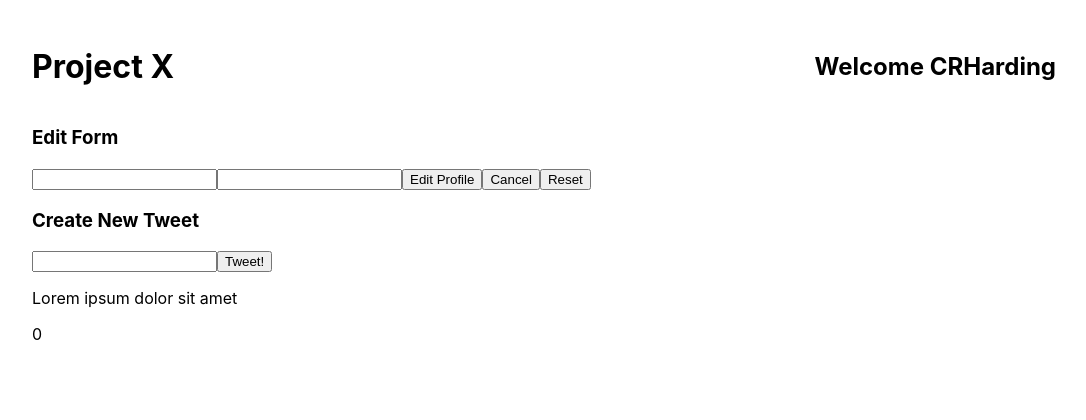
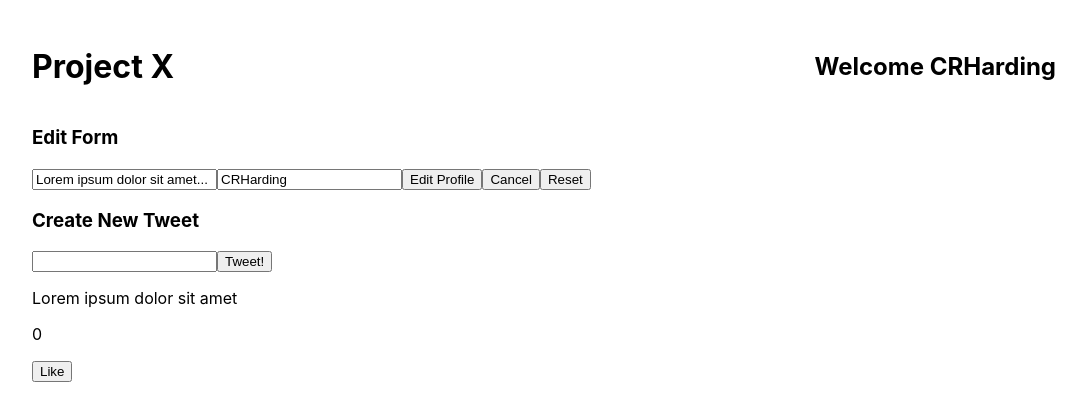
Before and after one commit to CRHarding/project-x, a React (Create React App) app: page / in a window 1280 px wide. Both pictures are taken after a click on the button "Edit Profile". Shown: the top 420 px of the page, without its empty margins (96-1182 px from the left). Built offline with nearby package versions, Linux system fonts and the light colour scheme.

Commit message:
Update tweet in place.

```diff
--- a/src/App.js
+++ b/src/App.js
@@ -51,6 +51,30 @@ class App extends Component {
     })
   }
 
+  submitEditProfile = (bio, username) => {
+    const user = this.state.user;
+    user.bio = bio;
+    user.username = username;
+
+    this.setState({
+      user,
+      editProfile: false
+    })
+  }
+
+  updateTweet = id => {
+    const tweets = this.state.tweets.map(tweet => {
+      if (tweet.uuid === id) {
+        tweet.likes += 1;
+      }
+      return tweet;
+    })
+
+    this.setState({
+      tweets
+    })
+  }
+
   render() {
     return (
       <div className="App">
@@ -59,11 +83,19 @@ class App extends Component {
           <h2>Welcome {this.state.user.username}</h2>
         </header>
         {this.state.editProfile ?
-            <Form user={this.state.user} editProfile={this.editProfile} />
+            <Form
+              user={this.state.user}
+              editProfile={this.editProfile}
+              submitEditProfile={this.submitEditProfile}
+            />
           :
-            <Profile user={this.state.user} editProfile={this.editProfile} /> }
+            <Profile
+              user={this.state.user}
+              editProfile={this.editProfile}
+            />
+        }
         <CreateTweet createTweet={this.createTweet} />
-        <Tweets tweets={this.state.tweets} />
+        <Tweets tweets={this.state.tweets} updateTweet={this.updateTweet} />
       </div>
     );
   }
--- a/src/components/Form/Form.js
+++ b/src/components/Form/Form.js
@@ -1,19 +1,37 @@
-import React from 'react';
+import React, { useState } from 'react';
 
 const Form = (props) => {
+    const [ bio, updateBio ] = useState(props.user.bio);
+    const [ username, updateUsername ] = useState(props.user.username);
+
     const onChange = evt => {
-        console.log(evt.target.name)
+        if (evt.target.name === 'bio') {
+            updateBio(evt.target.value);
+        } else if (evt.target.name === 'username') {
+            updateUsername(evt.target.value);
+        }
+    }
+
+    const reset = (evt) => {
+        evt.preventDefault();
+        updateBio(props.user.bio);
+        updateUsername(props.user.username);
+    }
+
+    const onSubmit = evt => {
+        evt.preventDefault();
+        props.submitEditProfile(bio, username);
     }
 
     return (
         <div>
             <h3>Edit Form</h3>
-            <form>
-                <input type="text" name="bio" />
-                <input type="text" name="username" />
+            <form onSubmit={onSubmit}>
+                <input type="text" name="bio" value={bio} onChange={onChange} />
+                <input type="text" name="username" value={username} onChange={onChange} />
                 <button>Edit Profile</button>
                 <button onClick={props.editProfile}>Cancel</button>
-                <button>Reset</button>
+                <button onClick={reset}>Reset</button>
             </form>
         </div>
     )
--- a/src/components/Tweet/Tweet.js
+++ b/src/components/Tweet/Tweet.js
@@ -6,6 +6,7 @@ const Tweet = (props) => {
             <p>{props.tweet.username}</p>
             <p>{props.tweet.content}</p>
             <p>{props.tweet.likes}</p>
+            <button onClick={() => props.updateTweet(props.tweet.uuid)}>Like</button>
         </div>
     )
 }
--- a/src/components/Tweets/Tweets.js
+++ b/src/components/Tweets/Tweets.js
@@ -5,7 +5,7 @@ const Tweets = (props) => {
     return (
         <div>
           { props.tweets.map(tweet =>
-            <Tweet tweet={tweet} />
+            <Tweet tweet={tweet} key={tweet.uuid} updateTweet={props.updateTweet} />
           )}
         </div>
     )
```
